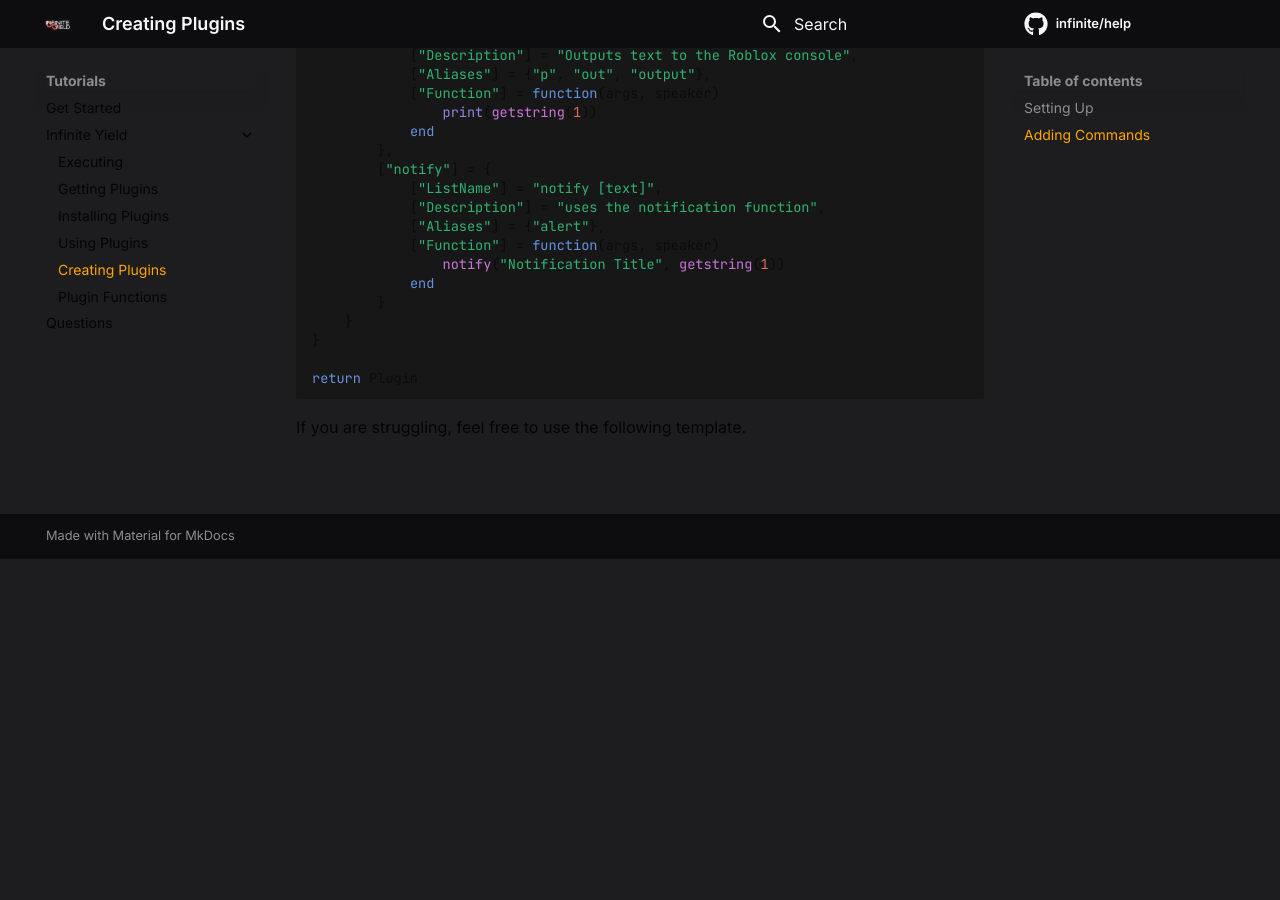
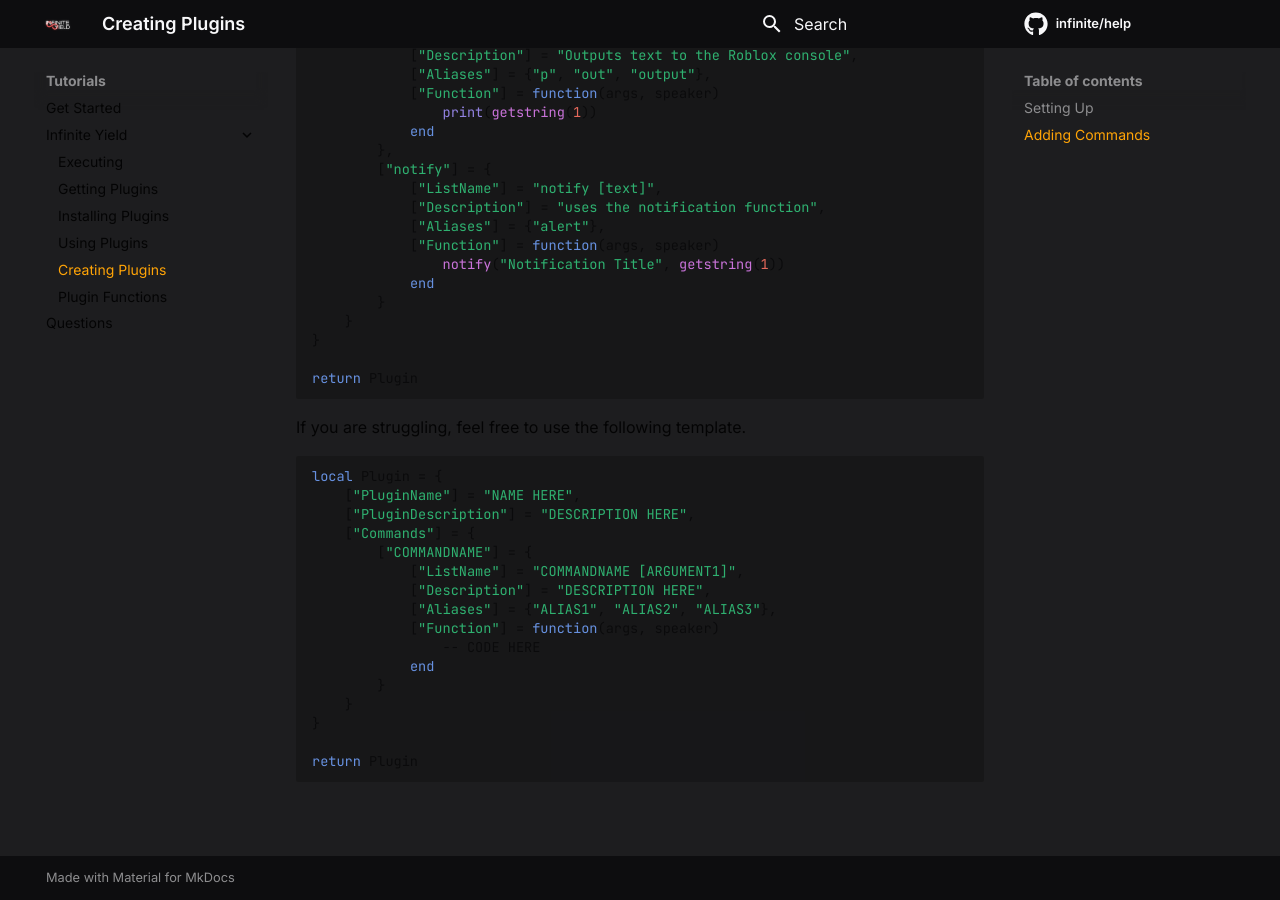
Before and after one commit to moikoros/help, an MkDocs documentation site: the page built from docs/inf/creatingplugins.md, in a window 1280 px wide and 900 px high, scrolled down 2324 px. Built offline with MkDocs 1.6.1 and Material for MkDocs 9.7.7, drawn with Linux system fonts in a browser that asks for light colours; comment, search, counter and statistics services are not loaded; before the commit the page ends 2883 px from its top, so only the background shows below that.

Commit message:
Update creatingplugins.md

````diff
--- a/docs/inf/creatingplugins.md
+++ b/docs/inf/creatingplugins.md
@@ -108,3 +108,22 @@ return Plugin
 ```
 
 If you are struggling, feel free to use the following template.
+
+```lua
+local Plugin = {
+    ["PluginName"] = "NAME HERE",
+    ["PluginDescription"] = "DESCRIPTION HERE",
+    ["Commands"] = {
+        ["COMMANDNAME"] = {
+            ["ListName"] = "COMMANDNAME [ARGUMENT1]",
+            ["Description"] = "DESCRIPTION HERE",
+            ["Aliases"] = {"ALIAS1", "ALIAS2", "ALIAS3"},
+            ["Function"] = function(args, speaker)
+                -- CODE HERE
+            end
+        }
+    }
+}
+
+return Plugin
+```
````
